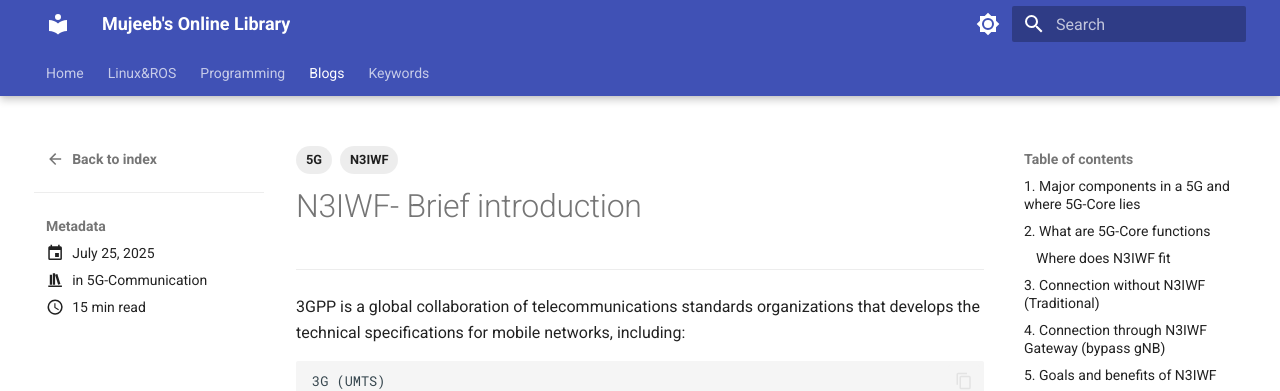
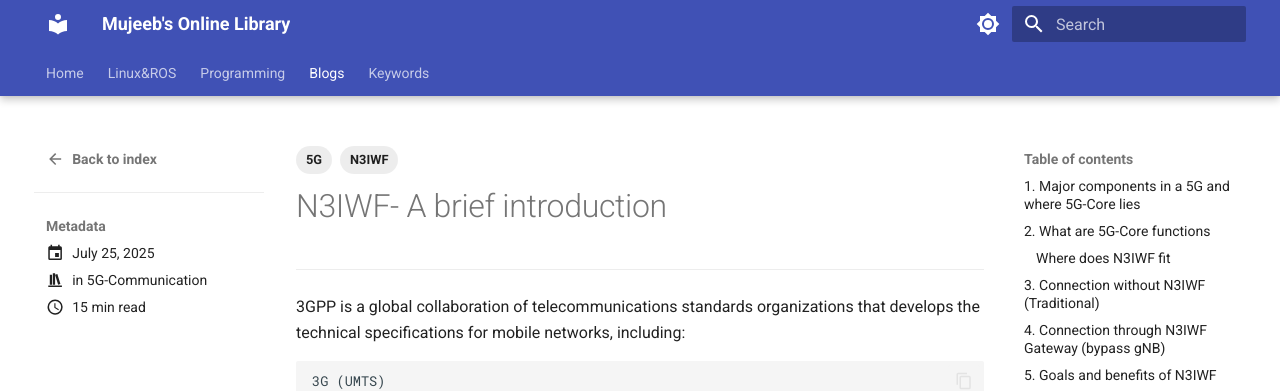
Before and after one commit to alohamujeeb/alohamujeeb.github.io, an MkDocs documentation site: the page built from docs/blog/posts/2025-07-25-N3IWF.md, in a window 1280 px wide and 900 px high. Shown: the top 391 px of the window. Built offline with MkDocs 1.6.1 and Material for MkDocs 9.7.7, drawn with Linux system fonts in a browser that asks for light colours.

```diff
--- a/docs/blog/posts/2025-07-25-N3IWF.md
+++ b/docs/blog/posts/2025-07-25-N3IWF.md
@@ -14,7 +14,7 @@ tags:
   - N3IWF
 ---
 
-# N3IWF- Brief introduction
+# N3IWF- A brief introduction
 <!-- more -->
 ---
 
```
